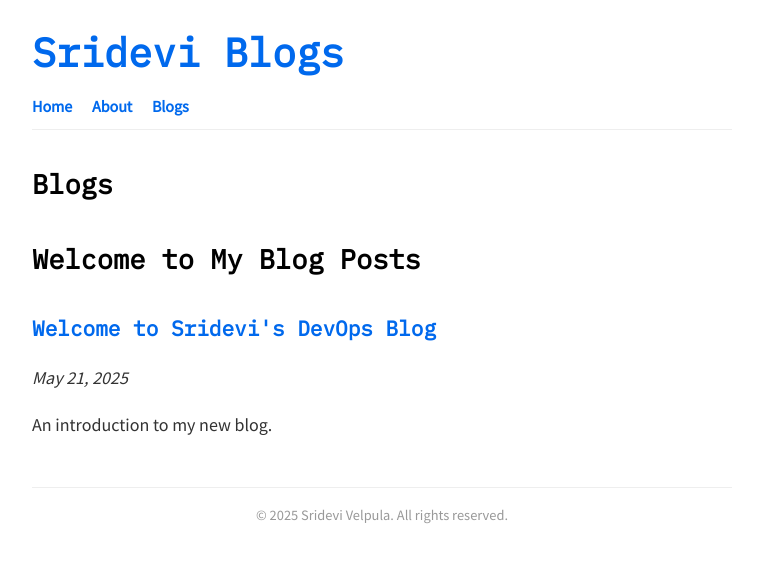
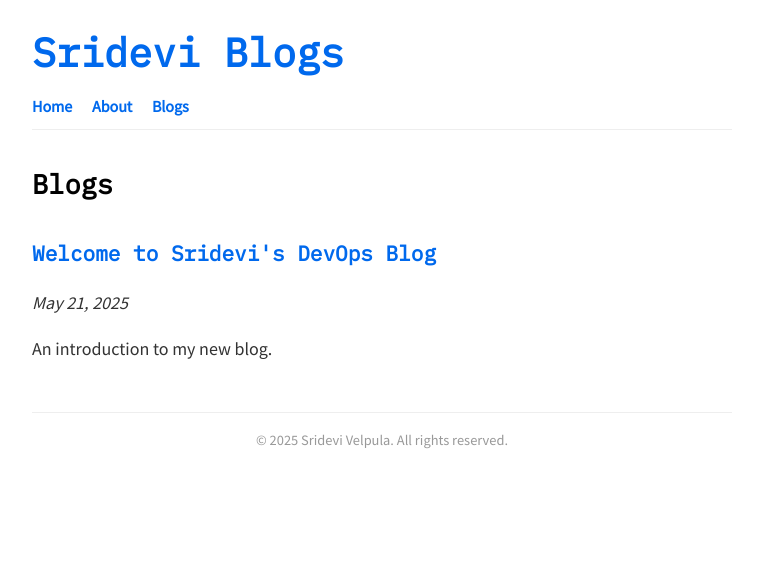
Before and after one commit to srideviblogs/srideviblogs.github.io, a Jekyll site: the page built from blogs.md, in a window 1280 px wide. Shown: the top 563 px of the page, without its empty margins (258-1021 px from the left). Built offline with Jekyll 4.4.1, drawn with Linux system fonts in a browser that asks for light colours.

Commit message:
Update blogs.md

```diff
--- a/blogs.md
+++ b/blogs.md
@@ -3,8 +3,6 @@ layout: page
 title: Blogs
 permalink: /blogs/
 ---
-
-<h2>Welcome to My Blog Posts</h2>
 
 {% for post in site.posts %}
 <div style="margin-bottom: 30px;">
```
